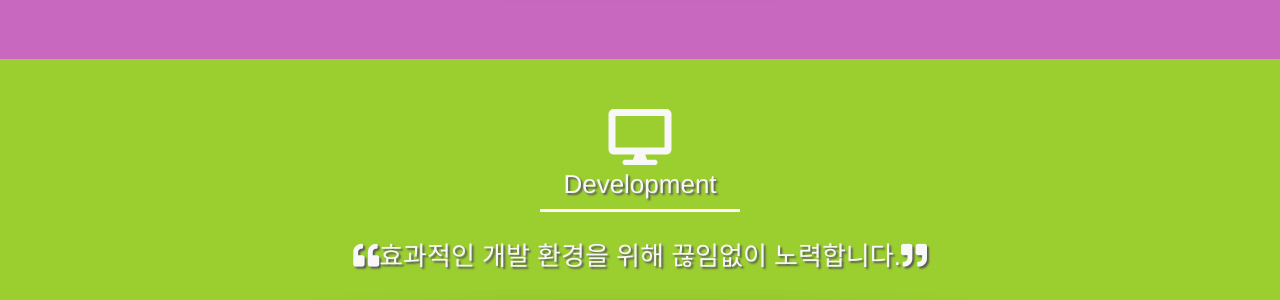
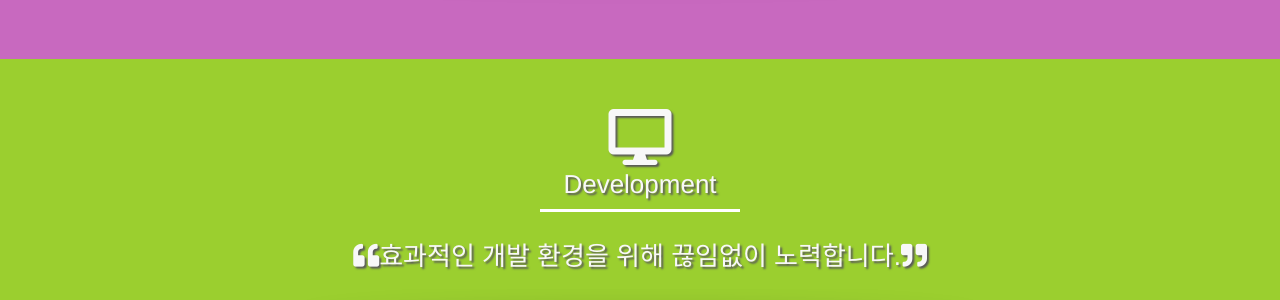
Before and after one commit to meerkatgames-dev/meerkatgames-dev_01.github.io, a Jekyll site: the page built from index.html, in a window 1280 px wide and 900 px high, scrolled down 4465 px. Shown: the part 150-450 px from the top of the window. Built offline with Jekyll 4.4.1, drawn with Linux system fonts in a browser that asks for light colours; nearby versions of some CDN libraries; some web fonts are replaced.

Commit message:
Update development.html

```diff
--- a/_includes/development.html
+++ b/_includes/development.html
@@ -8,7 +8,7 @@
     <div class="container">
         <div class="row">
             <div class="col-lg-12 text-center">
-                <i class="fa fa-4x fa-desktop"></i>
+                <i class="fa fa-4x fa-desktop" style="text-shadow: 2px 2px 2px #595959;"></i>
                 <h2 class="section-heading">Development</h2>
                 <hr class="primary">
             </div>
```
